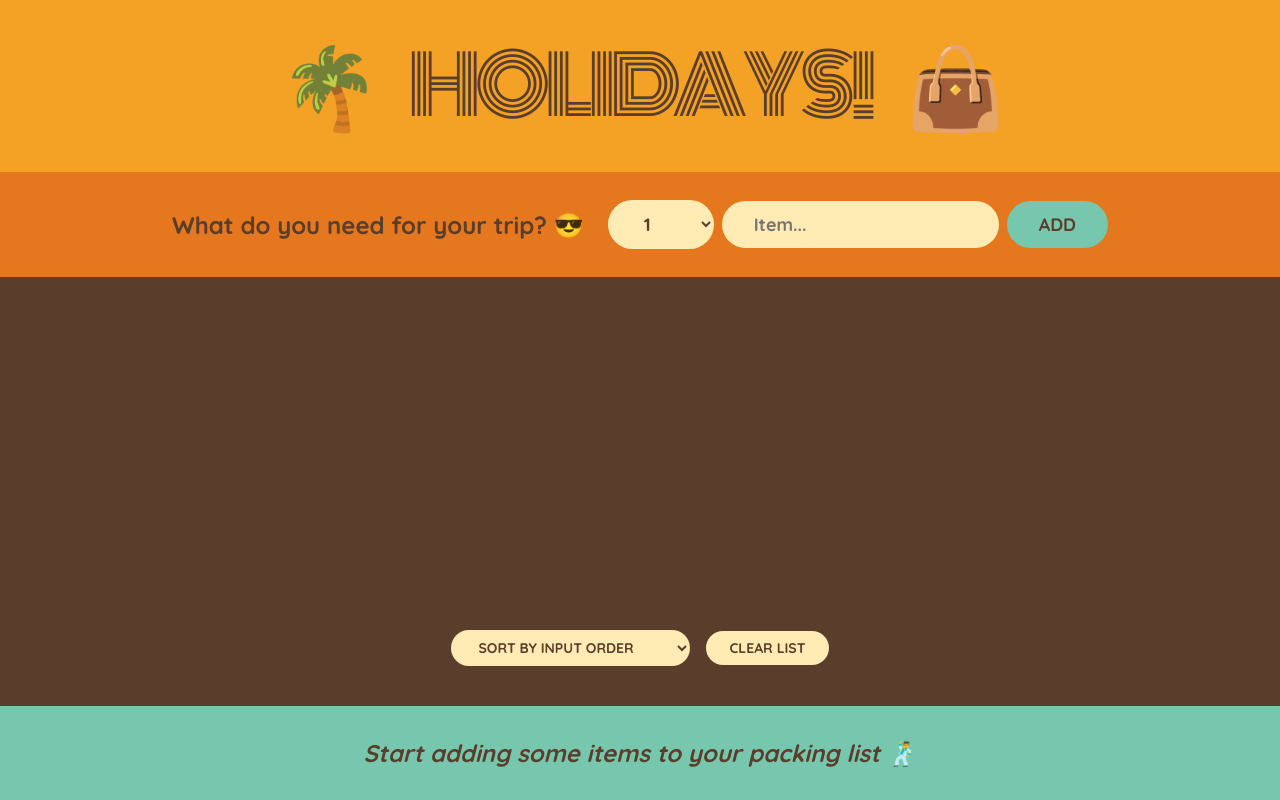
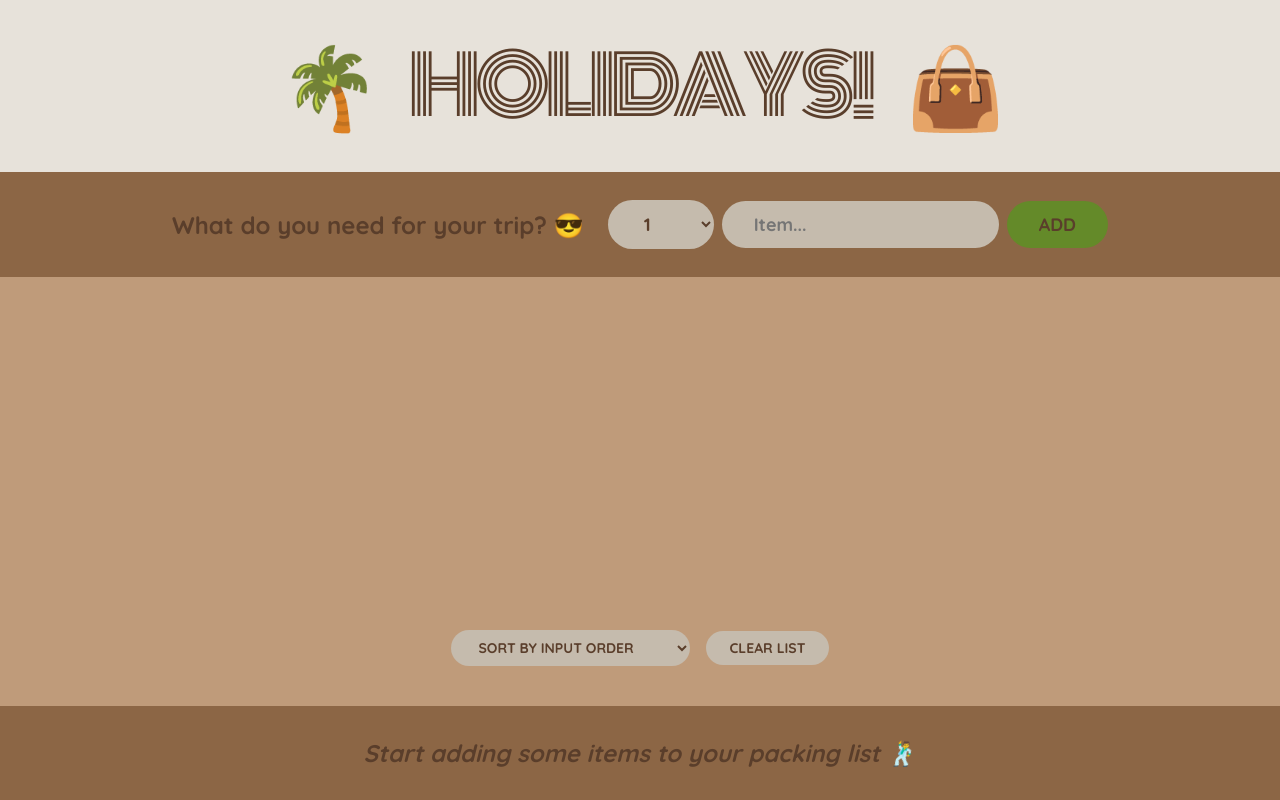
Before and after one commit to PatrykKonior/travel-list, a React (Create React App) app: page / in a window 1280 px wide. Built offline with nearby package versions, Linux system fonts and the light colour scheme.

Commit message:
Change colors

```diff
--- a/src/components/PackingList.js
+++ b/src/components/PackingList.js
@@ -1,5 +1,5 @@
 import { useState } from "react";
-import Item from "./App";
+import Item from "./Item";
 
 export default function PackingList({
   items,
--- a/src/index.css
+++ b/src/index.css
@@ -27,7 +27,7 @@ body {
 
 h1 {
   text-align: center;
-  background-color: #f4a226;
+  background-color: #e7e2da;
   font-family: "Monoton";
   font-size: 8rem;
   text-transform: uppercase;
@@ -38,7 +38,7 @@ h1 {
 }
 
 .add-form {
-  background-color: #e5771f;
+  background-color: #8c6645;
   padding: 2.8rem 0;
   display: flex;
   align-items: center;
@@ -54,7 +54,7 @@ h3 {
 button,
 select,
 input {
-  background-color: #ffebb3;
+  background-color: #c5bbad;
   color: #5a3e2b;
   font-family: inherit;
   border: none;
@@ -67,11 +67,11 @@ input {
 
 .add-form button {
   text-transform: uppercase;
-  background-color: #76c7ad;
+  background-color: #648a29;
 }
 
 .list {
-  background-color: #5a3e2b;
+  background-color: #bf9b7a;
   color: #ffebb3;
   padding: 4rem 0;
 
@@ -112,7 +112,7 @@ input {
 input[type="checkbox"] {
   height: 2rem;
   width: 2rem;
-  accent-color: #e5771f;
+  accent-color: #648a29;
 }
 
 .list li button {
@@ -125,7 +125,7 @@ input[type="checkbox"] {
 }
 
 .stats {
-  background-color: #76c7ad;
+  background-color: #8c6645;
   text-align: center;
   font-weight: 700;
   padding: 3.2rem 0;
```
